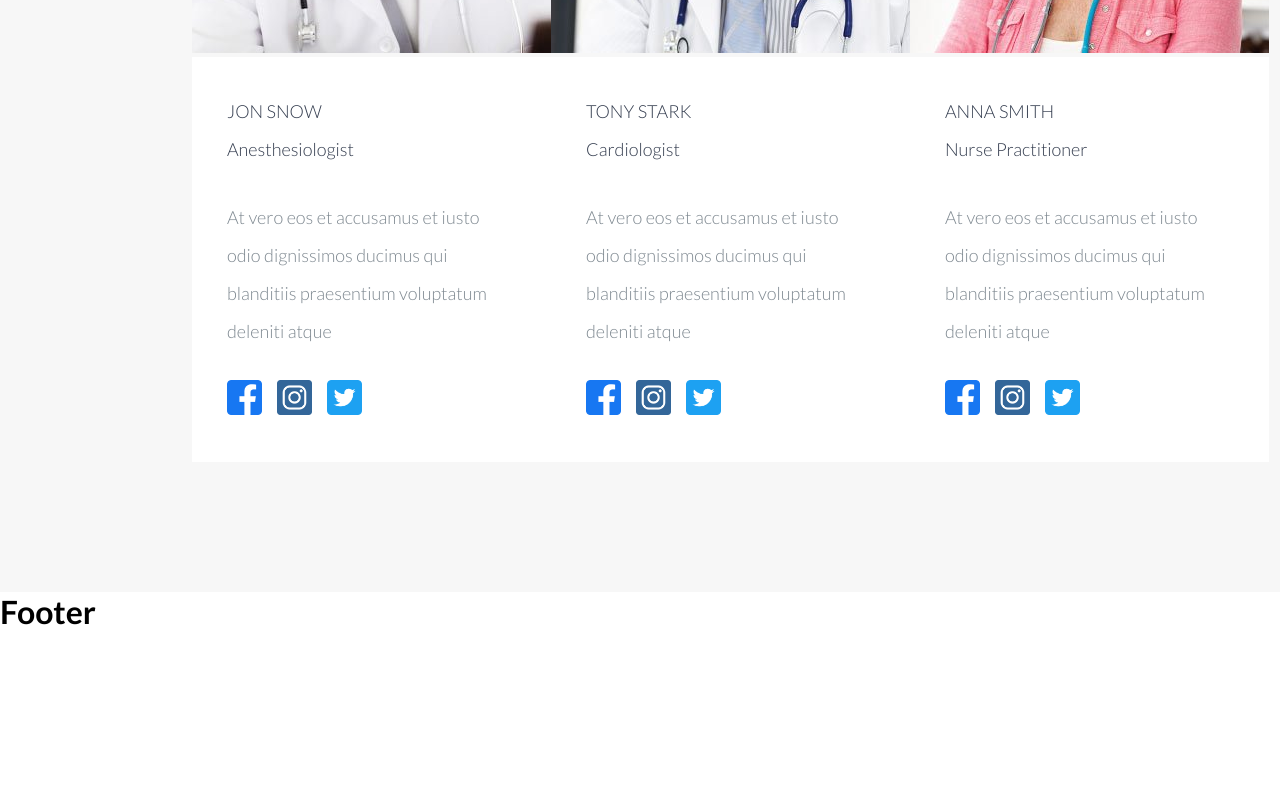
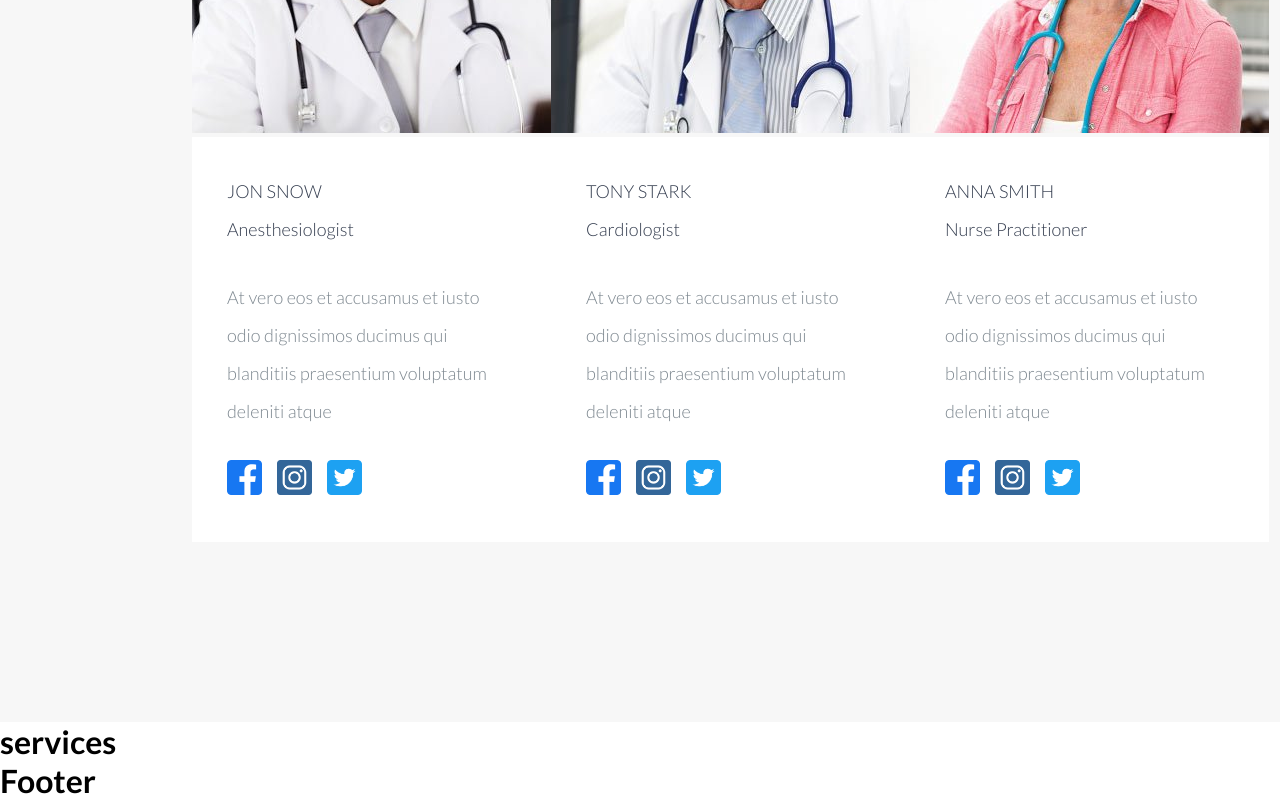
Before and after one commit to eliaraguso/proj-html-vuejs, a Vue app: page / in a window 1280 px wide. Shown: the part 2904-3704 px from the top of the page. Before the commit the page ends 3535 px from the top, so only its background shows below. Built offline with nearby package versions, Linux system fonts and the light colour scheme.

Commit message:
aggiunto effetto hover in Doctor Section

```diff
--- a/src/components/Doctors-section.vue
+++ b/src/components/Doctors-section.vue
@@ -92,7 +92,8 @@ export default {
 // Doctors section
 #doctors-section {
   background-color: #f7f7f7;
-  padding: 130px 0;
+  padding-top: 130px;
+  padding-bottom: 100px;
 }
 
 // Doctors top section
@@ -122,10 +123,13 @@ export default {
 // Doctors bottom section
 #doctors-bottom {
   width: 70%;
-  margin: auto;
+  margin: 80px auto;
   display: flex;
   justify-content: space-evenly;
   // border: 5px solid red;
+  .doctor-box:hover {
+    transform: scale(1.2);
+  }
   .doctor-box {
     // border: 5px solid green;
     width: 369px;
@@ -144,6 +148,7 @@ export default {
         width: 35px;
         margin-right: 15px;
       }
+
     }
   }
 }
--- a/src/components/Main.vue
+++ b/src/components/Main.vue
@@ -2,18 +2,23 @@
   <main>
     <Welcome />
     <Doctors />
+    <Services />
+
   </main>
 </template>
 
 <script>
-import Welcome from './Welcome-section.vue'
-import Doctors from './Doctors-section.vue'
+import Welcome from './Welcome-section.vue';
+import Doctors from './Doctors-section.vue';
+import Services from './Services-section.vue'
+
 
 export default {
     name: 'Main',
     components : {
       Welcome,
-      Doctors
+      Doctors,
+      Services,
     }
 }
 </script>
--- /dev/null
+++ b/src/components/Services-section.vue
@@ -0,0 +1,13 @@
+<template>
+  <h1>services</h1>
+</template>
+
+<script>
+export default {
+
+}
+</script>
+
+<style lang="scss" scoped>
+
+</style>
```
